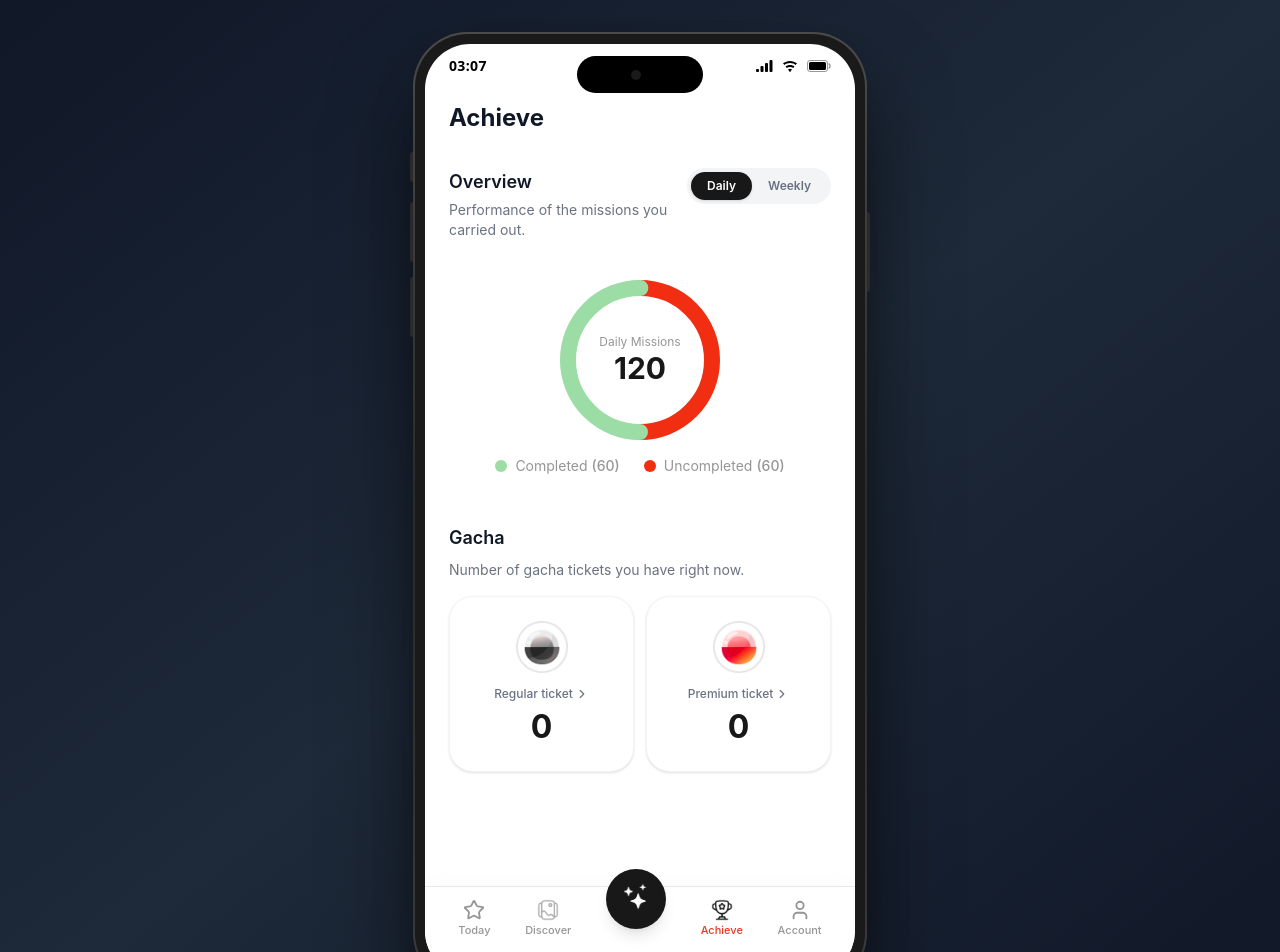
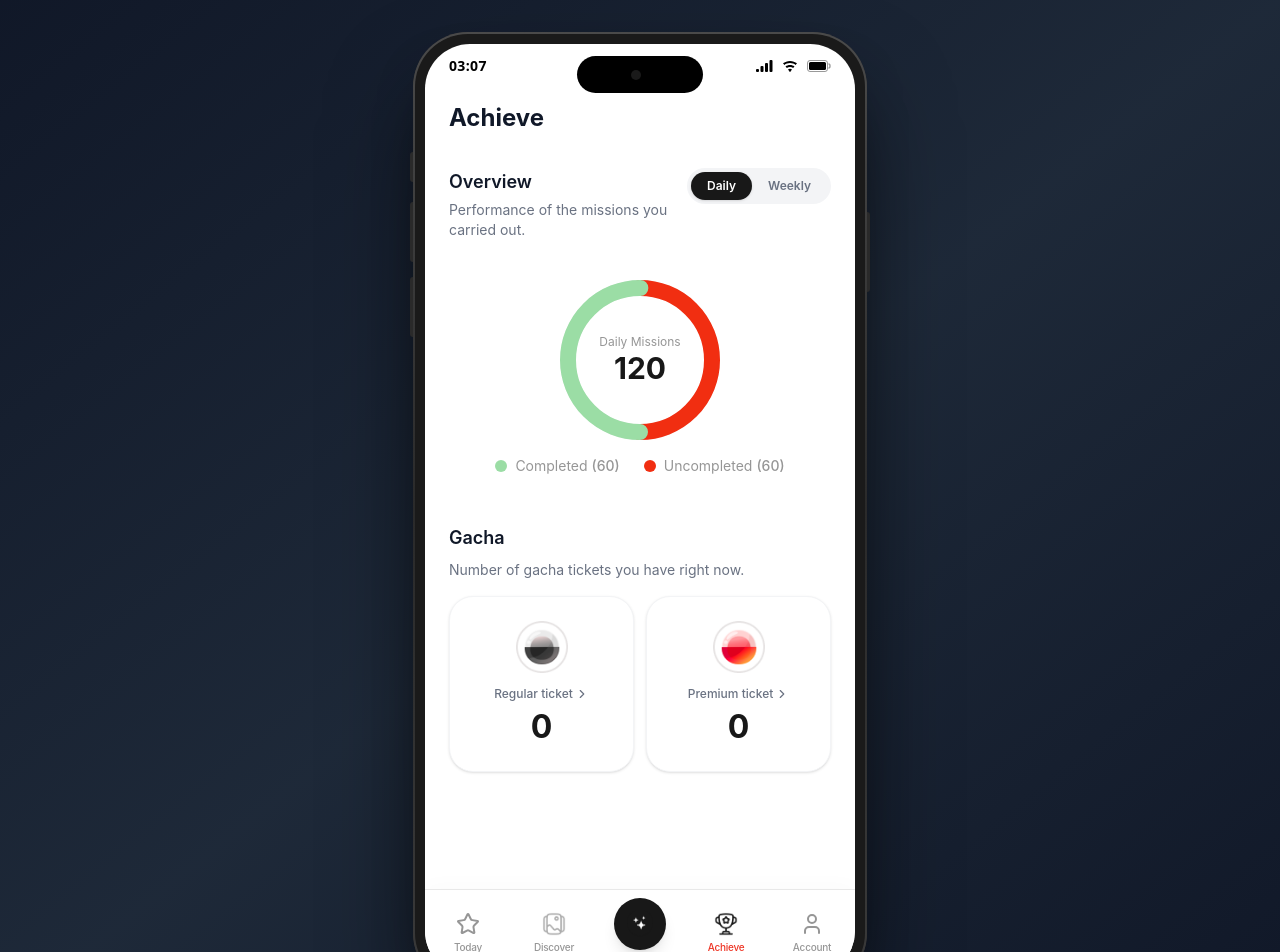
Before and after one commit to cachep-xidau/omikuji, a React (Vite) app: page /omikuji/achieve in a window 1280 px wide. Shown: the top 952 px of the page. Built offline with nearby package versions, Linux system fonts and the light colour scheme.

Commit message:
fix: Refactor NavBar to grid layout and adjust center button size

```diff
--- a/src/components/NavBar.jsx
+++ b/src/components/NavBar.jsx
@@ -14,8 +14,8 @@ const NavBar = () => {
   ];
 
   return (
-    <nav className="absolute bottom-0 left-0 right-0 bg-white border-t border-[#E8E8E8] shadow-[0_-4px_20px_rgba(0,0,0,0.02)] px-4 pt-[12px] pb-[34px] h-[90px] z-40">
-      <div className="flex justify-around items-center h-full items-start">
+    <nav className="absolute bottom-0 left-0 right-0 bg-white border-t border-[#E8E8E8] shadow-[0_-4px_20px_rgba(0,0,0,0.02)] z-40 pb-[env(safe-area-inset-bottom)]">
+      <div className="grid grid-cols-5 items-end h-[86px] w-full max-w-[430px] mx-auto pb-[20px]">
         {navItems.map(({ path, icon: Icon, iconImg, label, isCenter }) => {
           const isActive = location.pathname === path;
 
@@ -24,13 +24,13 @@ const NavBar = () => {
               <Link
                 key={path}
                 to={path}
-                className="flex flex-col items-center gap-1 -mt-[30px]"
+                className="flex flex-col items-center justify-end h-full w-full pb-1"
               >
-                <div className="w-[60px] h-[60px] rounded-full bg-[#181818] flex items-center justify-center shadow-lg">
+                <div className="w-[52px] h-[52px] rounded-full bg-[#181818] flex items-center justify-center shadow-lg transition-transform duration-200 hover:scale-105 active:scale-95 mb-0.5 p-[12px]">
                   {Icon ? (
-                    <Icon size={24} className="text-white" fill="white" />
+                    <Icon size={28} className="text-white" fill="white" strokeWidth={2} />
                   ) : (
-                    <img src={iconImg} alt={label} className="w-[54px] h-[54px] object-contain" />
+                    <img src={iconImg} alt={label} className="w-[28px] h-[28px] object-contain" />
                   )}
                 </div>
               </Link>
@@ -41,20 +41,20 @@ const NavBar = () => {
             <Link
               key={path}
               to={path}
-              className={`flex flex-col items-center gap-1 transition-colors ${isActive ? 'text-[#EE3424]' : 'text-[#969696]'
+              className={`flex flex-col items-center justify-end gap-[6px] h-full pb-1 transition-colors ${isActive ? 'text-[#EE3424]' : 'text-[#969696]'
                 }`}
             >
               {Icon ? (
-                <Icon size={22} className={isActive ? "stroke-[#EE3424]" : "stroke-[#969696]"} />
+                <Icon size={24} className={isActive ? "stroke-[#EE3424]" : "stroke-[#969696]"} strokeWidth={isActive ? 2.5 : 2} />
               ) : (
                 <img
                   src={iconImg}
                   alt={label}
-                  className={`w-[22px] h-[22px] object-contain ${!isActive && 'opacity-60 grayscale'}`}
+                  className={`w-[24px] h-[24px] object-contain ${!isActive && 'opacity-60 grayscale'}`}
                   style={{ filter: !isActive ? 'grayscale(100%) opacity(0.6)' : 'none' }}
                 />
               )}
-              <span className="text-[11px] font-medium leading-none">{label}</span>
+              <span className="text-[10px] font-medium leading-none tracking-tight">{label}</span>
             </Link>
           );
         })}
```
